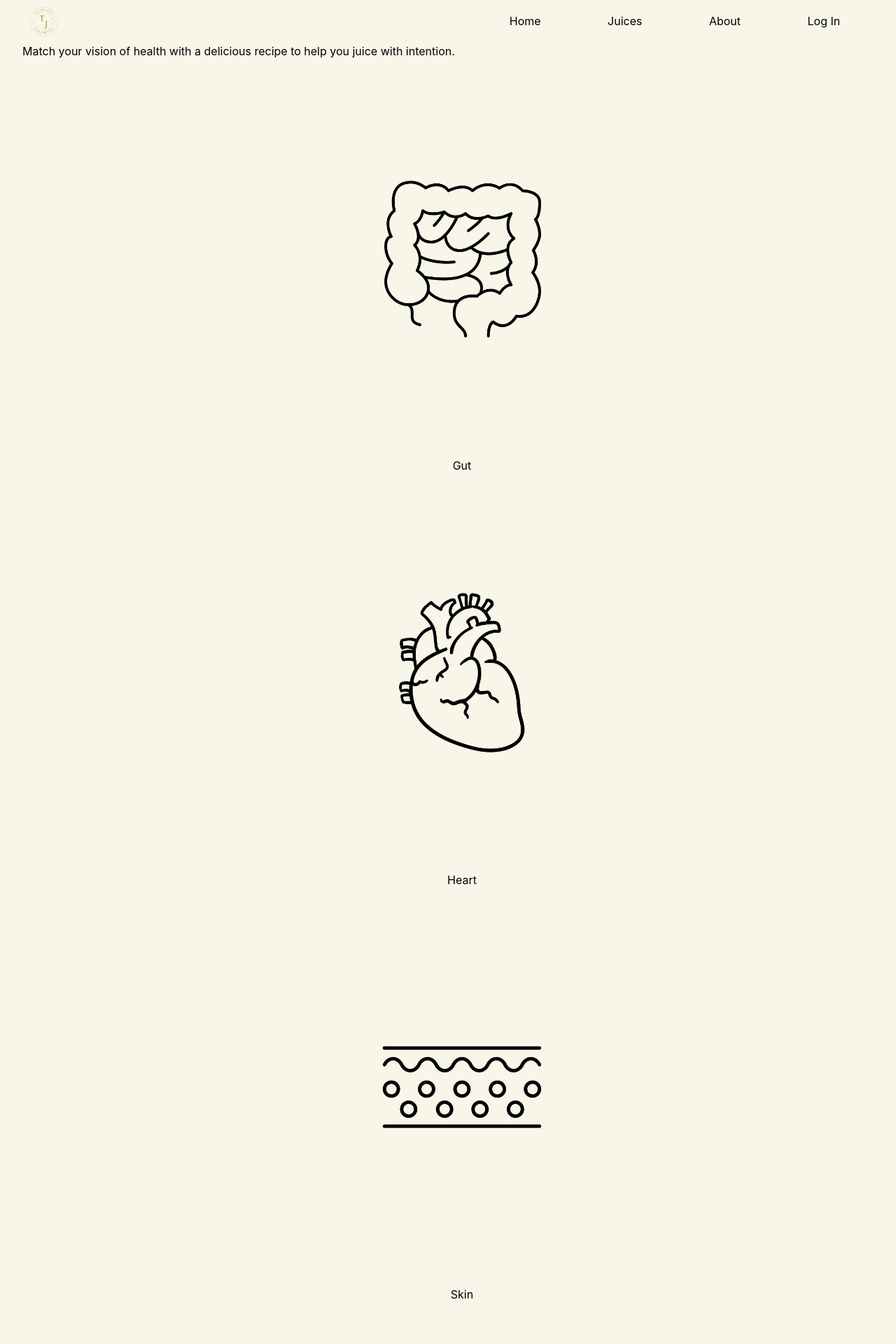
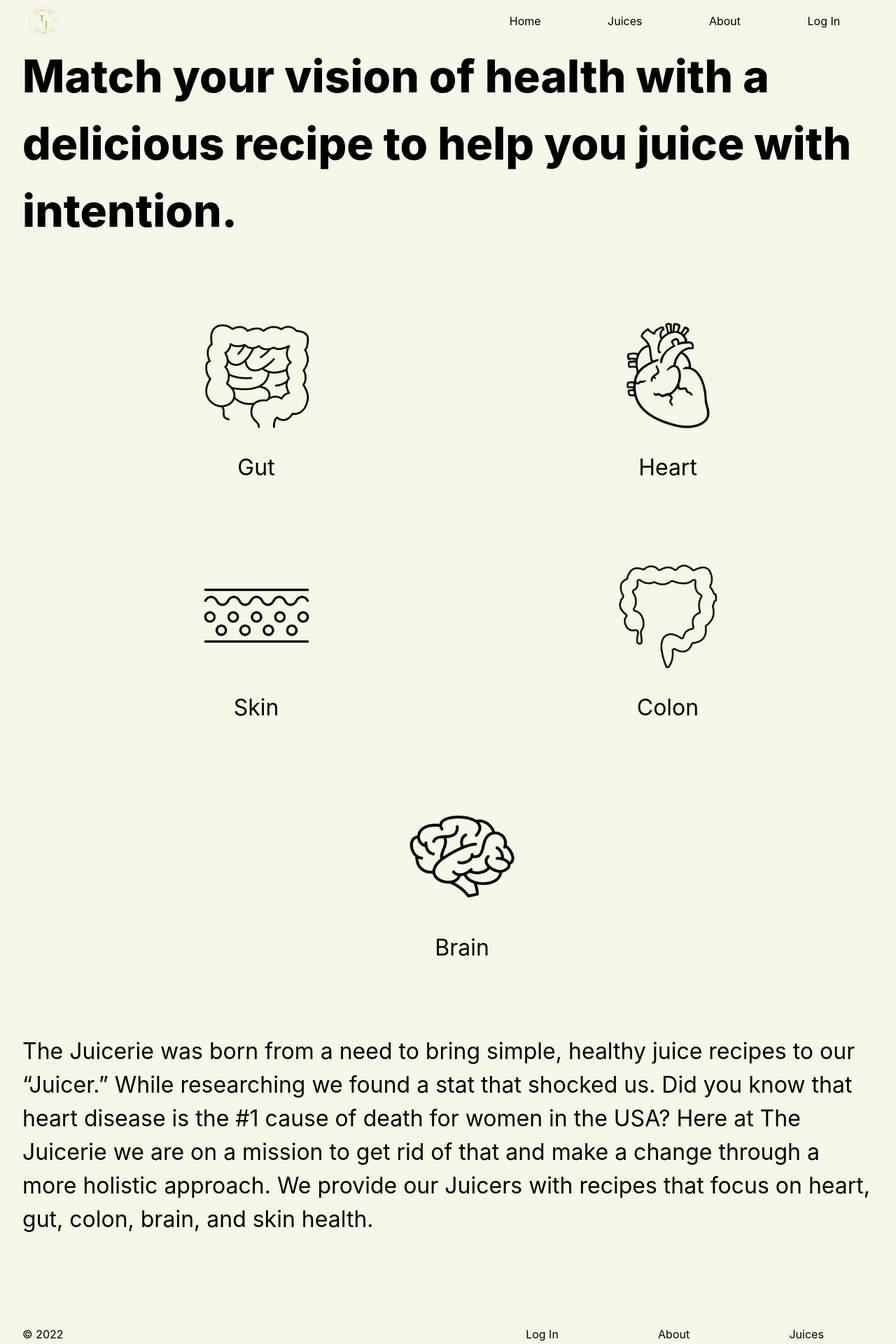
Before and after one commit to sadiejay/juicery, a React (Create React App) app: page / in a window 1280 px wide. Shown: the top 1920 px of the page at 70% size. Built offline with nearby package versions, Linux system fonts and the light colour scheme.

Commit message:
Adds more styles

```diff
--- a/src/App.js
+++ b/src/App.js
@@ -37,7 +37,7 @@ function App() {
             </li>
           </ul>
         </nav>
-        <p>Match your vision of health with a delicious recipe to help you juice with intention.</p>
+        <p className='tagline'>Match your vision of health with a delicious recipe to help you juice with intention.</p>
 
         {/* A <Routes> looks through its children <Route>s and
             renders the first one that matches the current URL. */}
--- a/src/App.scss
+++ b/src/App.scss
@@ -25,6 +25,11 @@ nav, footer {
   }
 }
 
+.tagline {
+  font-size: 4rem;
+  font-weight: 800;
+}
+
 footer {
   height: 80px;
 }
--- a/src/components/HealthArea.js
+++ b/src/components/HealthArea.js
@@ -25,9 +25,9 @@ function HealthArea() {
   });
 
   return (
-    <section>
+    <section className='juiceSection'>
       <ul>{juiceRecipes}</ul>
-      <Outlet />
+      {/* <Outlet /> */}
     </section>
   );
 }
--- a/src/components/Info.js
+++ b/src/components/Info.js
@@ -1,9 +1,11 @@
+import './Info.scss';
+
 /*
 This component is rendered by the Main component. It should include information about Juicerie! The best juice app for your health ;)
 */
 function Info() {
   return (
-    <div>
+    <div className="info">
       <p>The Juicerie was born from a need to bring simple, healthy juice recipes to our “Juicer.” While researching we found a stat that shocked us. Did you know that heart disease is the #1 cause of death for women in the USA? Here at The Juicerie we are on a mission to get rid of that and make a change through a more holistic approach. We provide our Juicers with recipes that focus on heart, gut, colon, brain, and skin health.</p>
     </div>
   );
--- /dev/null
+++ b/src/components/Info.scss
@@ -0,0 +1,4 @@
+.info {
+    margin: 100px 0;
+    font-size: 2rem;
+}
--- a/src/components/Juice.js
+++ b/src/components/Juice.js
@@ -3,7 +3,7 @@ function Juice(props) {
 
 
   return (
-    <div>
+    <div className="juiceCard">
       <img
         src= {props.details.imageSource}
         alt="juice"
--- a/src/components/Main.scss
+++ b/src/components/Main.scss
@@ -17,14 +17,23 @@
             flex-flow: row wrap;
             ul {
                 @include navListFlex;
-                width: 50%;
+                flex-flow: row wrap;
 
                 li {
                     list-style-type: none;
+                    max-width: 500px;
 
                     a {
                         text-decoration: none;
                         color: black;
+
+                        img {
+                            max-width: 75%;
+                        }
+                        p {
+                            font-size: 2rem;
+                            margin-top: -80px;
+                        }
                     }
                 }
             }
```
